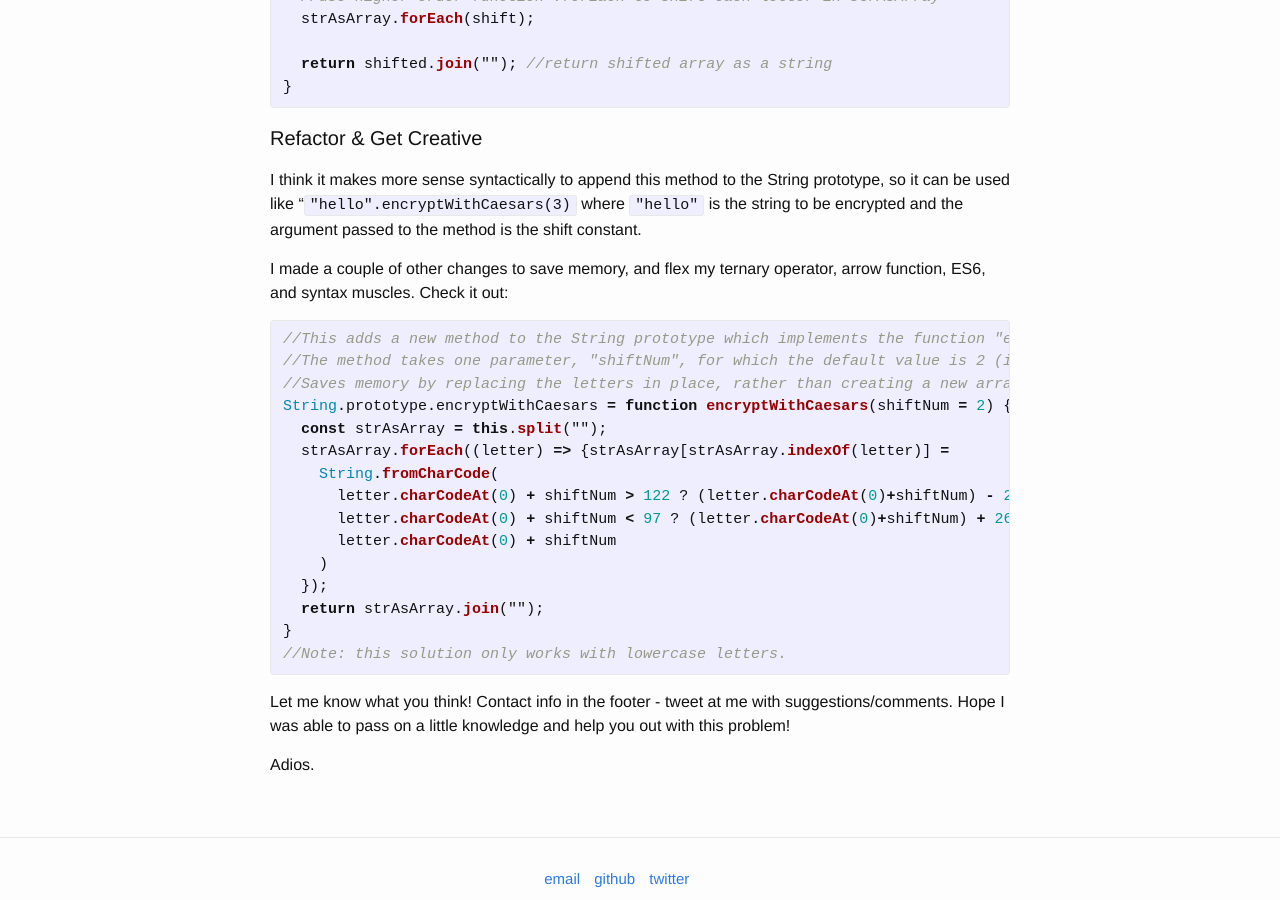
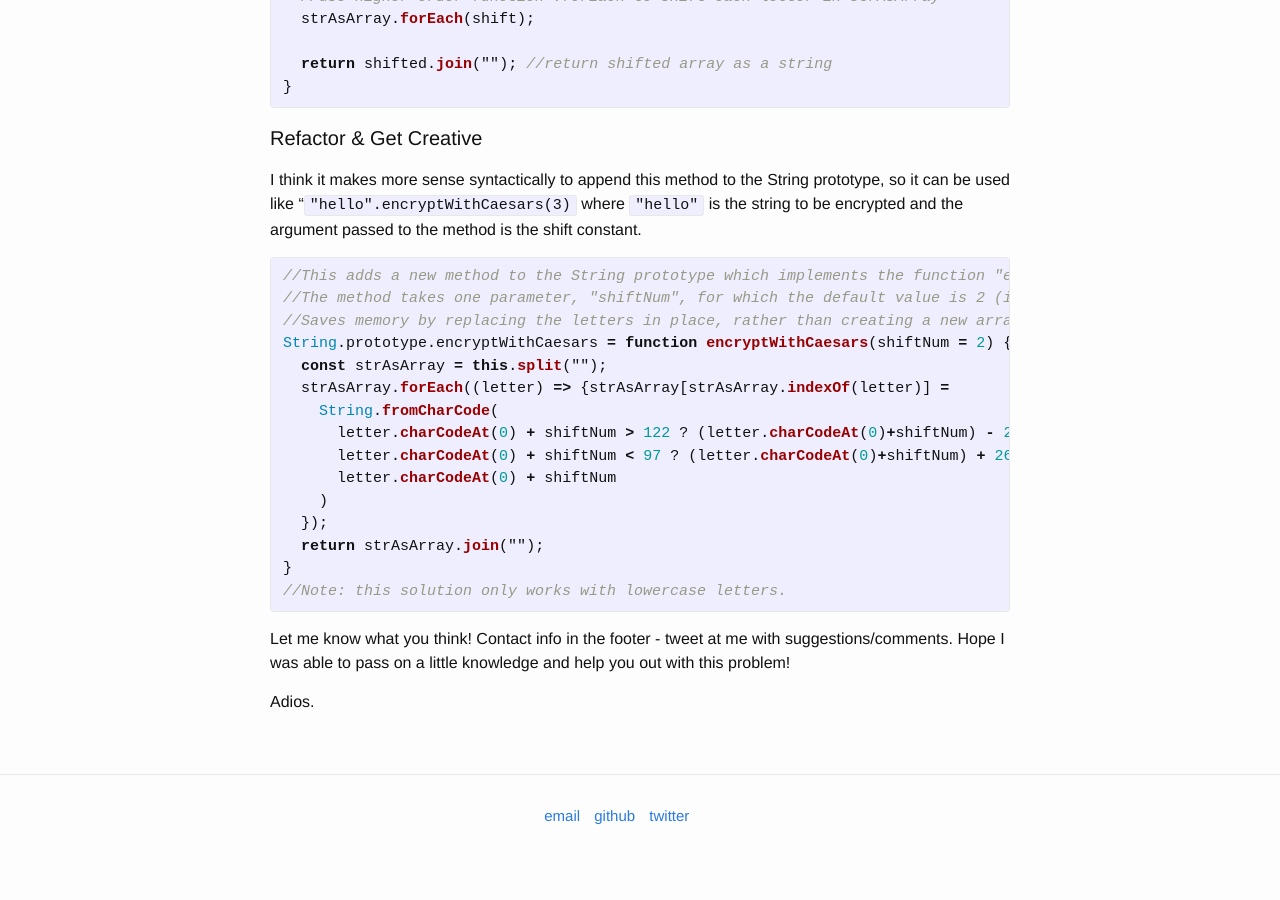
Before and after one commit to vincecampanale/blog, a Jekyll site: the page built from _posts/2017-01-19-caesar-cipher.markdown, in a window 1280 px wide and 900 px high, scrolled down 2528 px. Built offline with Jekyll 4.4.1, drawn with Linux system fonts in a browser that asks for light colours.

Commit message:
proofread caesar cipher post

```diff
--- a/_posts/2017-01-19-caesar-cipher.markdown
+++ b/_posts/2017-01-19-caesar-cipher.markdown
@@ -105,8 +105,6 @@ function caesarCipher(str, shiftNum) {
 #### Refactor & Get Creative
 I think it makes more sense syntactically to append this method to the String prototype, so it can be used like "`"hello".encryptWithCaesars(3)` where `"hello"` is the string to be encrypted and the argument passed to the method is the shift constant.
 
-I made a couple of other changes to save memory, and flex my ternary operator, arrow function, ES6, and syntax muscles. Check it out:
-
 {% highlight javascript %}
 //This adds a new method to the String prototype which implements the function "encryptWithCaesars" on that string.
 //The method takes one parameter, "shiftNum", for which the default value is 2 (if no shiftNum is provided).
```
